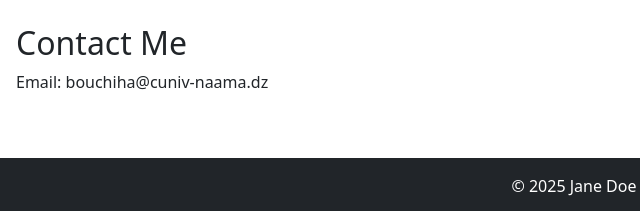
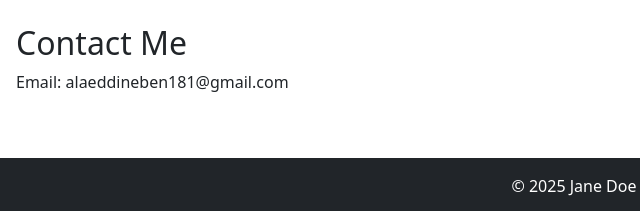
Before and after one commit to BenslimaneAlaEddine/my-html-css-project, a plain HTML site: page index.html in a window 1280 px wide. Shown: the part 717-928 px from the top of the page, 66-706 px from the left. Drawn offline with nearby package versions, Linux system fonts and the light colour scheme.

Commit message:
تحديث: تعديل في سطر من index.html

```diff
--- a/index.html
+++ b/index.html
@@ -54,7 +54,7 @@ technologies.</p>
     <section class="py-5">
     <div class="container">
     <h2>Contact Me</h2>
-    <p>Email: bouchiha@cuniv-naama.dz</p>
+    <p>Email: alaeddineben181@gmail.com</p>
     </div>
     </section>
     <footer class="bg-dark text-white text-center py-3">
```
